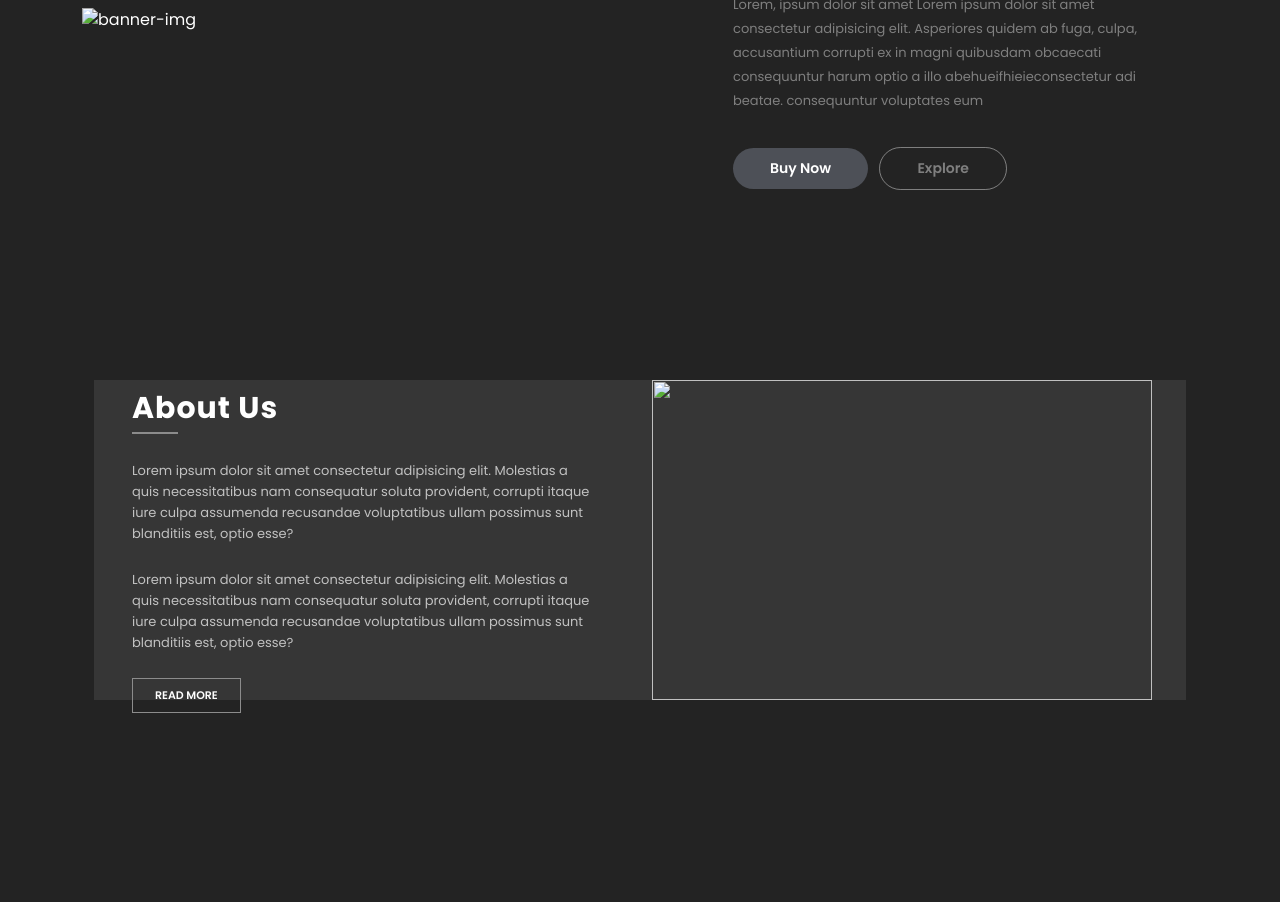
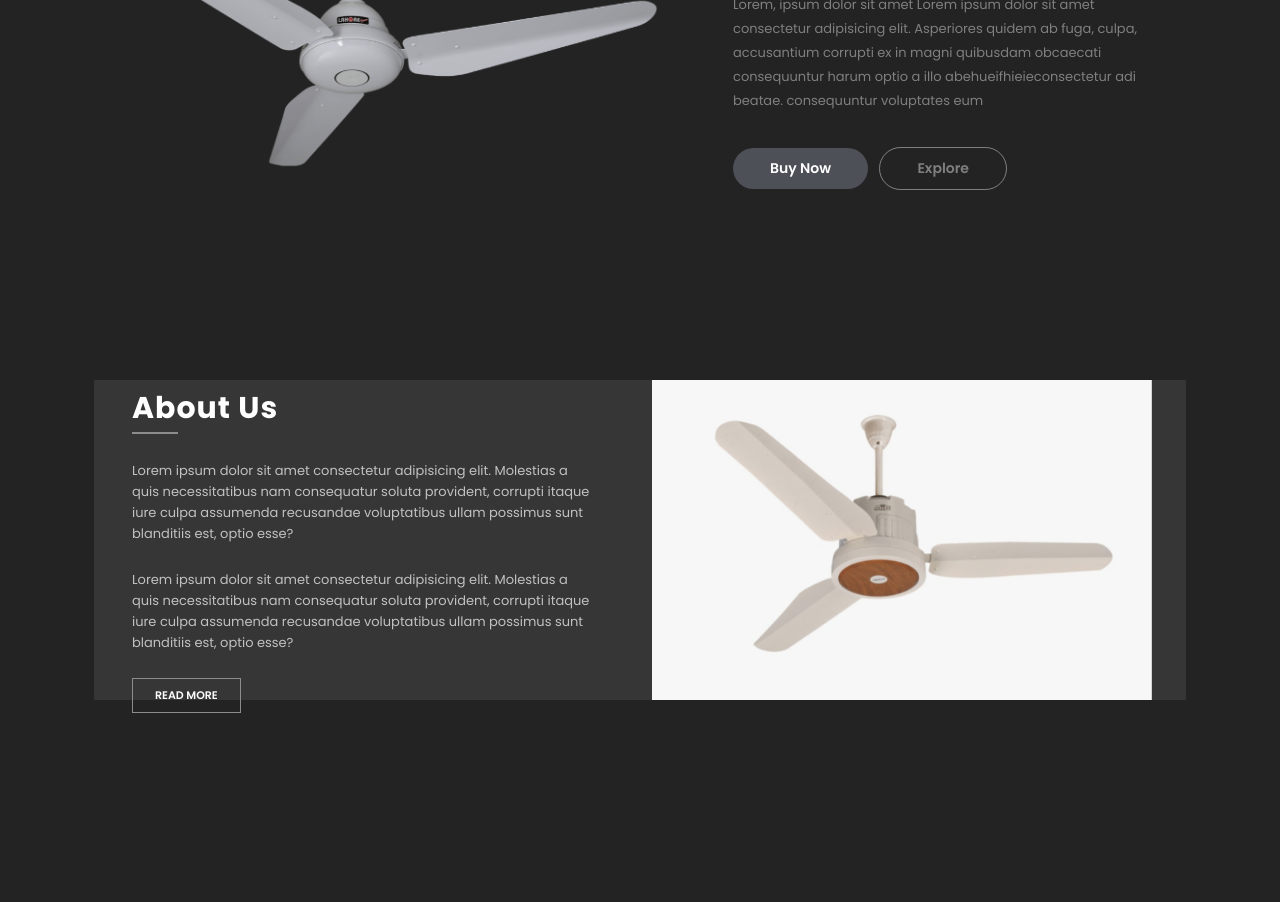
Before and after one commit to Zain1216/new-web, a plain HTML site: page index.html in a window 1280 px wide. Shown: the part 415-1317 px from the top of the page. Drawn offline with nearby package versions, Linux system fonts and the light colour scheme; the site is published under a folder, as on GitHub Pages, so addresses that start at the root find nothing.

Commit message:
Update index.html

```diff
--- a/index.html
+++ b/index.html
@@ -57,7 +57,7 @@
                 <div class="col-lg-7 col-md-5">
 
                   <div class="box-container">
-                    <img src="/img/banner-img.png" class="img-home" alt="banner-img">
+                    <img src="img/banner-img.png" class="img-home" alt="banner-img">
                   </div>
                 </div>
 
@@ -98,7 +98,7 @@
                   </div>
                 </div>
                 <div class="col-lg-6">
-                  <img src="/img/aboutus.jpg"  class="img-about" alt="">
+                  <img src="img/aboutus.jpg"  class="img-about" alt="">
                 </div>
               </div>
             </div>
```
